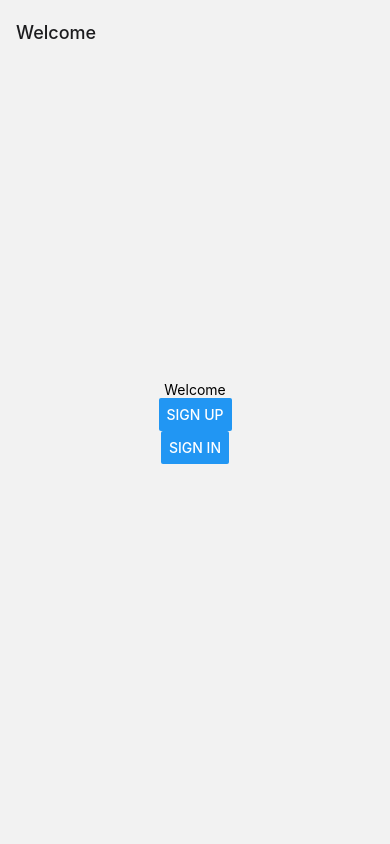
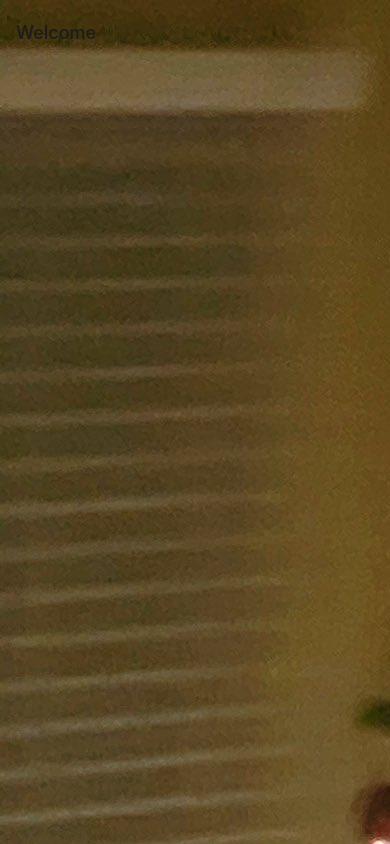
Before and after one commit to isdiscodead/airbnb-native, a React Native app: screen /Welcome in a window 390 px wide. Built offline with nearby package versions, Linux system fonts and the light colour scheme.

Commit message:
styled-components

```diff
--- a/components/Auth/BackBtn.js
+++ b/components/Auth/BackBtn.js
@@ -1 +1,23 @@
 import React from "react";
+import styled from "styled-components/native";
+// IonIcons
+import { Ionicons } from "@expo/vector-icons";
+
+// IOS or Android 확인 -> 기기에 따라 다른 아이콘 사용
+import { Platform } from "react-native";
+
+const isAndroid = Platform.OS === "android"
+
+const Container = styled.View`
+    padding-left: 20px;
+`;
+
+export default () => <Container>
+    <View style={{  }}>
+            <Ionicons
+                name={ isAndroid ? "md-arrow-down" : "ios-arrow-down" }
+                size={28}
+            />
+        </View>
+
+</Container>
--- a/navigation/Auth.js
+++ b/navigation/Auth.js
@@ -8,13 +8,9 @@ import { createStackNavigator } from "@react-navigation/stack";
 import Welcome from "../screens/Welcome";
 import SignIn from "../screens/SignIn";
 import SignUp from "../screens/SignUp";
+import BackBtn from "../components/Auth/BackBtn";
 
-// IonIcons
-import { Ionicons } from "@expo/vector-icons";
 
-// IOS or Android 확인 -> 기기에 따라 다른 아이콘 사용
-import { Platform } from "react-native";
-const isAndroid = Platform.OS === "android"
 
 const Auth = createStackNavigator();
 
@@ -24,17 +20,14 @@ export default () => (
     // Screen Options
     // mode -> card: 기본 ( 옆으로 ), modal: 아래서 위로
     // headerMode -> screen: 기본, float: 텍스트 올라옴
-    <Auth.Navigator mode="modal" headerMode="float" screenOptions={{
+    <Auth.Navigator screenOptions={{
+        mode: "modal",
+        headerMode: "float",
         headerBackTitleVisible: false,
         headerTransparent: true,
-        headerBackImage: () =>
-        <View style={{ paddingLeft: 20 }}>
-            <Ionicons
-                name={ isAndroid ? "md-arrow-down" : "ios-arrow-down" }
-                size={28}
-            />
-        </View>
-    }}>
+        headerBackImage: () => <BackBtn></BackBtn>
+        }}
+    >
         <Auth.Screen name="Welcome" component={Welcome}/>
         <Auth.Screen name="SignIn" component={SignIn}/>
         <Auth.Screen name="SignUp" component={SignUp}/>
--- a/package.json
+++ b/package.json
@@ -30,10 +30,12 @@
     "redux": "^4.1.2",
     "redux-logger": "^3.0.6",
     "redux-persist": "^6.0.0",
-    "styled-components": "^5.3.3"
+    "styled-components": "^5.3.3",
+    "styled-components-react-native": "^1.0.0"
   },
   "devDependencies": {
-    "@babel/core": "^7.12.9"
+    "@babel/core": "^7.12.9",
+    "@types/styled-components": "^5.1.20"
   },
   "private": true
 }
--- a/screens/Welcome.js
+++ b/screens/Welcome.js
@@ -1,10 +1,13 @@
 import React from "react";
-import { View, Text, Button } from "react-native";
+import styled from "styled-components/native";
 
-export default ({ navigation }) => (
-    <View style={{ justifyContent: "center", alignItems: "center", flex: 1 }}>
-        <Text>Welcome</Text>
-        <Button onPress={() => navigation.navigate("SignUp")} title={"Sign Up"}/>
-        <Button onPress={() => navigation.navigate("SignIn")} title={"Sign In"}/>
-    </View>
-);
+const Container = styled.View``;
+const Image = styled.Image``;
+
+export default ({ navigation }) => {
+    return (
+        <Container>
+            <Image source={require("../assets/loginBg.jpeg")} />
+        </Container>
+    );
+};
```
Also changed, not shown: 1 other file (tests, documents, lock files or other folders).
